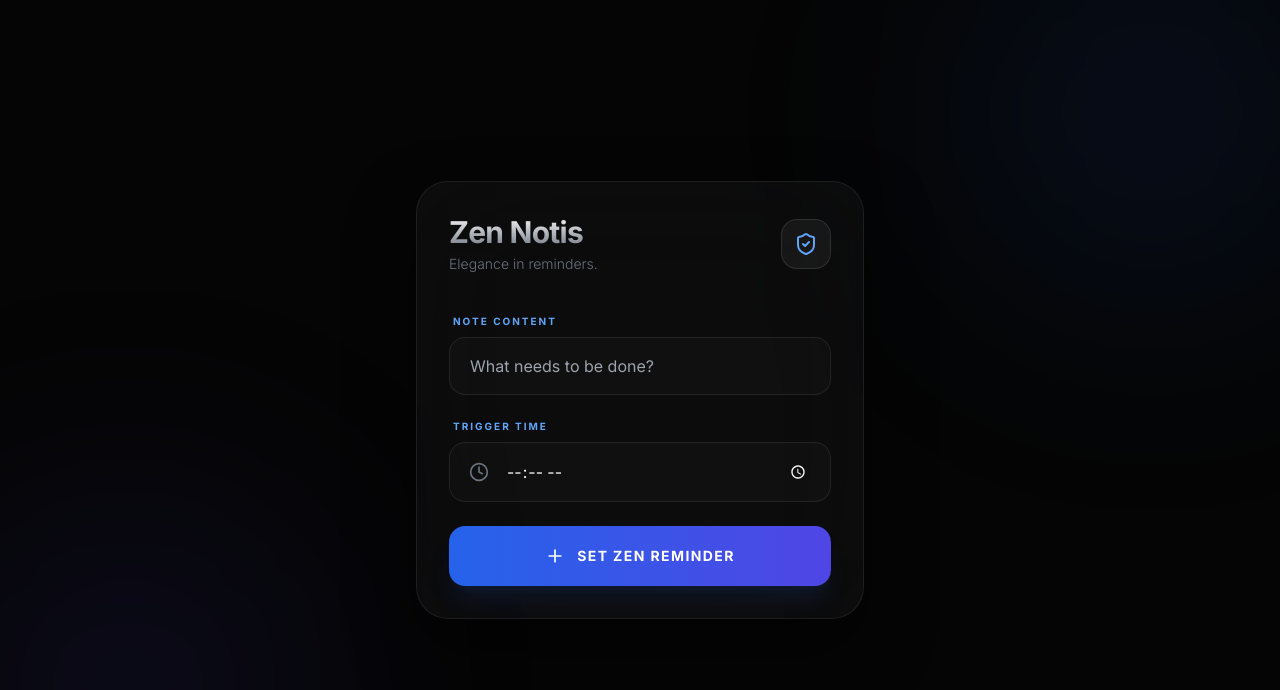
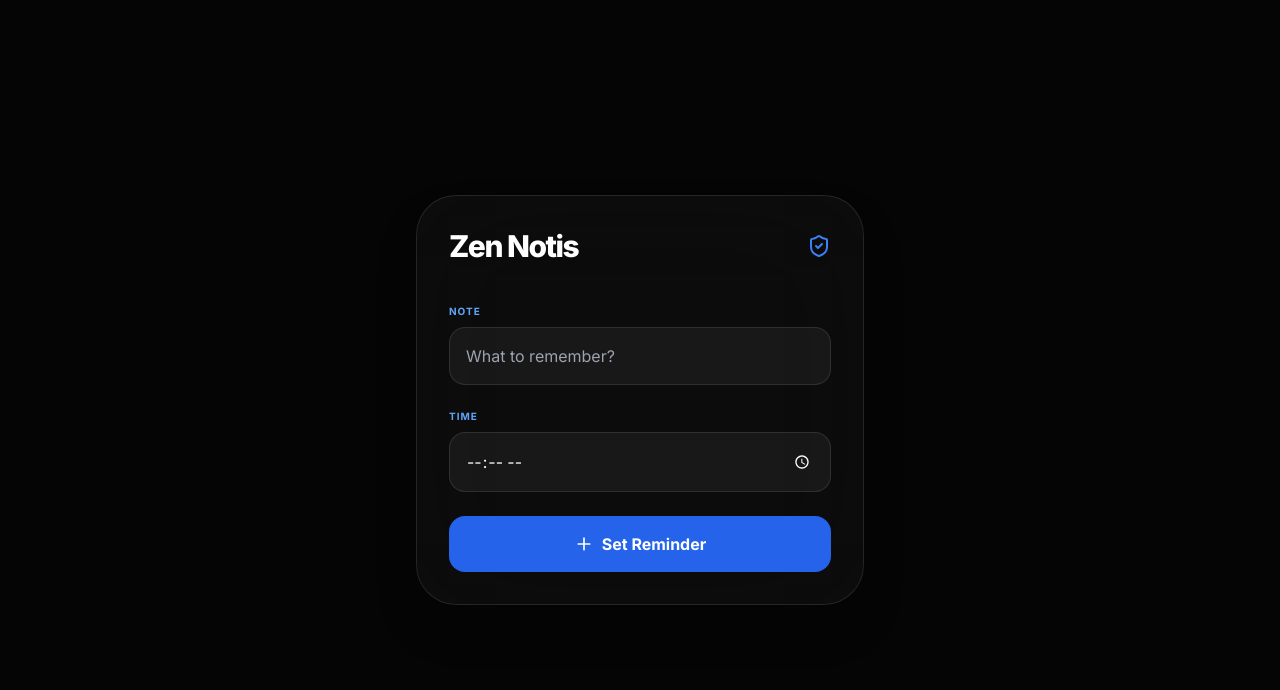
Before and after one commit to bedro95/zen-notes, a Next.js app: page / in a window 1280 px wide. Shown: the top 690 px of the page. Built offline with nearby package versions, Linux system fonts and the light colour scheme.

Commit message:
Update page.tsx

```diff
--- a/app/page.tsx
+++ b/app/page.tsx
@@ -1,119 +1,70 @@
 "use client";
 
-import React, { useState, useEffect } from 'react';
+import React, { useState } from 'react';
 import { motion, AnimatePresence } from 'framer-motion';
 import { Bell, Clock, Plus, ShieldCheck } from 'lucide-react';
 
-// --- Types & Interfaces ---
-interface NotificationState {
-  id: string;
-  title: string;
-  time: string;
-  isActive: boolean;
-}
-
 export default function ZenNotisPage() {
-  const [note, setNote] = useState<string>('');
-  const [time, setTime] = useState<string>('');
-  const [isNotified, setIsNotified] = useState<boolean>(false);
-
-  // --- Logic Handlers ---
-  const scheduleNotification = () => {
-    if (!note || !time) return;
-
-    // Trigger Visual Feedback
-    setIsNotified(true);
-    setTimeout(() => setIsNotified(false), 5000);
-
-    console.log(`Notification Set: ${note} at ${time}`);
-  };
+  const [note, setNote] = useState('');
+  const [time, setTime] = useState('');
+  const [isNotified, setIsNotified] = useState(false);
 
   return (
-    <div className="relative min-h-screen bg-[#050505] text-white flex flex-col items-center justify-center p-4 overflow-hidden">
+    <main className="min-h-screen bg-[#050505] text-white flex flex-col items-center justify-center p-6" style={{ backgroundColor: '#050505', minHeight: '100vh' }}>
 
-      {/* Background Aesthetic Elements */}
-      <div className="absolute top-0 left-0 w-full h-full">
-        <div className="absolute top-[-10%] right-[-5%] w-96 h-96 bg-blue-600/10 blur-[120px] rounded-full" />
-        <div className="absolute bottom-[-10%] left-[-5%] w-96 h-96 bg-indigo-600/10 blur-[120px] rounded-full" />
-      </div>
-
-      {/* Main Glass Container */}
-      <motion.div
-        initial={{ opacity: 0, y: 20 }}
-        animate={{ opacity: 1, y: 0 }}
-        className="relative z-10 w-full max-w-md bg-white/[0.03] backdrop-blur-3xl border border-white/[0.08] rounded-[2rem] p-8 shadow-[0_32px_64px_rgba(0,0,0,0.5)]"
-      >
-        <header className="mb-10 flex items-center justify-between">
-          <div>
-            <h1 className="text-3xl font-bold tracking-tight bg-gradient-to-b from-white to-gray-500 bg-clip-text text-transparent">
-              Zen Notis
-            </h1>
-            <p className="text-gray-500 text-sm mt-1 font-light">Elegance in reminders.</p>
-          </div>
-          <div className="p-3 bg-white/[0.05] rounded-2xl border border-white/[0.1]">
-            <ShieldCheck className="w-6 h-6 text-blue-400" />
-          </div>
-        </header>
+      {/* Container Card */}
+      <div className="w-full max-w-md bg-white/[0.03] backdrop-blur-3xl border border-white/[0.1] rounded-[2.5rem] p-8 shadow-2xl">
+        <div className="flex justify-between items-center mb-10">
+          <h1 className="text-3xl font-extrabold tracking-tighter">Zen Notis</h1>
+          <ShieldCheck className="text-blue-500 w-6 h-6" />
+        </div>
 
         <div className="space-y-6">
-          {/* Input: Note Description */}
-          <div className="group">
-            <label className="text-[10px] uppercase tracking-[0.2em] text-blue-400 font-bold mb-2 block px-1">Note Content</label>
+          <div className="flex flex-col gap-2">
+            <span className="text-[10px] text-blue-400 font-bold uppercase tracking-widest">Note</span>
             <input
-              type="text"
-              placeholder="What needs to be done?"
+              className="w-full bg-white/[0.05] border border-white/[0.1] rounded-2xl p-4 outline-none focus:border-blue-500 transition-all"
+              placeholder="What to remember?"
               value={note}
               onChange={(e) => setNote(e.target.value)}
-              className="w-full bg-white/[0.02] border border-white/[0.08] rounded-2xl px-5 py-4 outline-none focus:border-blue-500/50 focus:bg-white/[0.05] transition-all"
             />
           </div>
 
-          {/* Input: Time Picker */}
-          <div className="group">
-            <label className="text-[10px] uppercase tracking-[0.2em] text-blue-400 font-bold mb-2 block px-1">Trigger Time</label>
-            <div className="relative">
-              <Clock className="absolute left-5 top-1/2 -translate-y-1/2 w-5 h-5 text-gray-500 group-focus-within:text-blue-400 transition-colors" />
-              <input
-                type="time"
-                value={time}
-                onChange={(e) => setTime(e.target.value)}
-                className="w-full bg-white/[0.02] border border-white/[0.08] rounded-2xl pl-14 pr-5 py-4 outline-none focus:border-blue-500/50 [color-scheme:dark]"
-              />
-            </div>
+          <div className="flex flex-col gap-2">
+            <span className="text-[10px] text-blue-400 font-bold uppercase tracking-widest">Time</span>
+            <input
+              type="time"
+              className="w-full bg-white/[0.05] border border-white/[0.1] rounded-2xl p-4 outline-none focus:border-blue-500 [color-scheme:dark]"
+              value={time}
+              onChange={(e) => setTime(e.target.value)}
+            />
           </div>
 
-          {/* Action Button */}
           <button
-            onClick={scheduleNotification}
-            className="w-full py-5 bg-gradient-to-r from-blue-600 to-indigo-600 rounded-2xl font-bold text-sm tracking-widest uppercase shadow-xl shadow-blue-900/20 hover:scale-[1.02] active:scale-[0.98] transition-all flex items-center justify-center gap-3"
+            onClick={() => { setIsNotified(true); setTimeout(() => setIsNotified(false), 3000); }}
+            className="w-full bg-blue-600 py-4 rounded-2xl font-bold flex items-center justify-center gap-2 hover:bg-blue-500 transition-all active:scale-95"
           >
-            <Plus className="w-5 h-5" />
-            Set Zen Reminder
+            <Plus size={20} /> Set Reminder
           </button>
         </div>
-      </motion.div>
+      </div>
 
-      {/* Glass Notification (Floating HUD) */}
+      {/* Floating Glass Notification */}
       <AnimatePresence>
         {isNotified && (
           <motion.div
-            initial={{ opacity: 0, y: -50, scale: 0.9 }}
-            animate={{ opacity: 1, y: 0, scale: 1 }}
-            exit={{ opacity: 0, scale: 0.95 }}
-            className="fixed top-10 z-[100] w-[90%] max-w-sm"
+            initial={{ y: -100, opacity: 0 }}
+            animate={{ y: 20, opacity: 1 }}
+            exit={{ y: -100, opacity: 0 }}
+            className="fixed top-0 z-50 w-[90%] max-w-xs bg-white/10 backdrop-blur-xl border border-white/20 p-4 rounded-3xl shadow-2xl flex items-center gap-4"
           >
-            <div className="bg-white/10 backdrop-blur-2xl border border-white/20 p-5 rounded-[2rem] shadow-2xl flex items-center gap-4">
-              <div className="w-12 h-12 bg-blue-500 rounded-2xl flex items-center justify-center shadow-lg shadow-blue-500/40">
-                <Bell className="text-white w-6 h-6 animate-ring" />
-              </div>
-              <div>
-                <h4 className="font-bold text-sm text-white">Notification Set!</h4>
-                <p className="text-white/60 text-xs">Reminder for: {note}</p>
-              </div>
+            <div className="bg-blue-500 p-2 rounded-xl">
+              <Bell size={20} />
             </div>
+            <p className="text-sm font-medium">Notification Scheduled!</p>
           </motion.div>
         )}
       </AnimatePresence>
-    </div>
+    </main>
   );
 }
```
